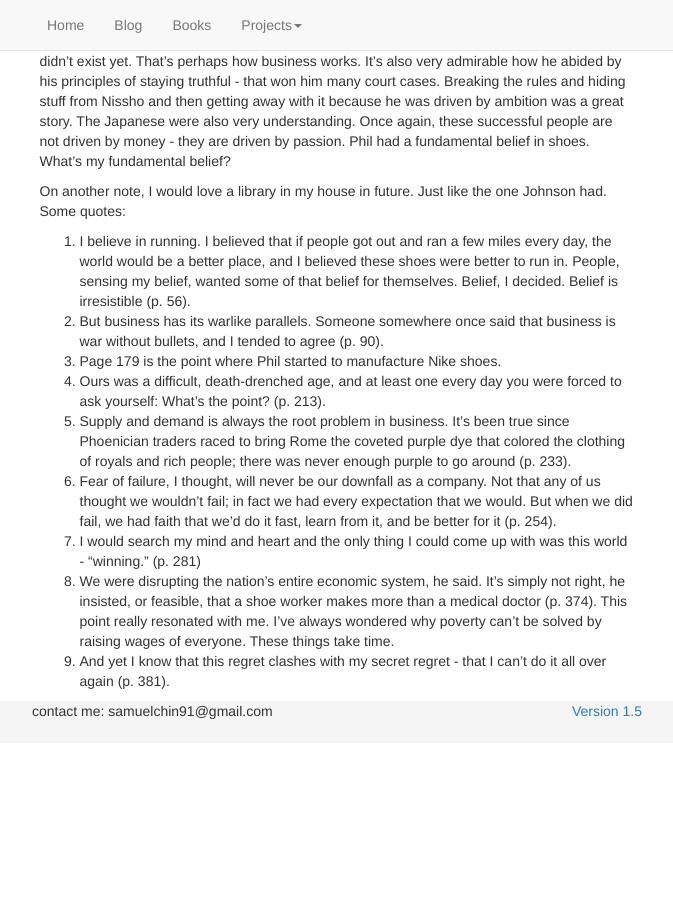
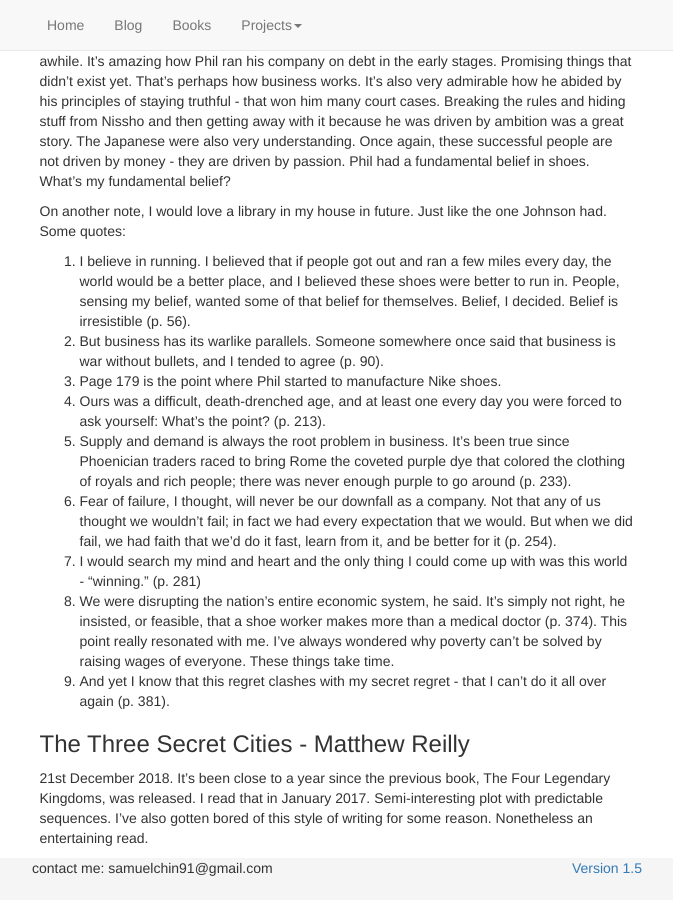
Before and after one commit to sspeng/jkschin.github.io, a Jekyll site: the page built from _posts/2018-01-01-2018-books.md, in a window 1280 px wide and 900 px high, scrolled down 5264 px. Shown: the whole window, without its empty margins (303-976 px from the left). Built offline with Jekyll 4.4.1, drawn with Linux system fonts in a browser that asks for light colours; nearby versions of some CDN libraries; before the commit the page ends 6007 px from its top, so only the background shows below that; some of the changed text lies outside the part shown.

Commit message:
The Three Secret Cities

```diff
--- a/_posts/2018-01-01-2018-books.md
+++ b/_posts/2018-01-01-2018-books.md
@@ -333,3 +333,9 @@ Johnson had. Some quotes:
    things take time.
 9. And yet I know that this regret clashes with my secret regret - that I can't
    do it all over again (p. 381).
+
+### The Three Secret Cities - Matthew Reilly
+21st December 2018. It's been close to a year since the previous book, The
+Four Legendary Kingdoms, was released. I read that in January 2017.
+Semi-interesting plot with predictable sequences. I've also gotten bored of this
+style of writing for some reason. Nonetheless an entertaining read.
```
